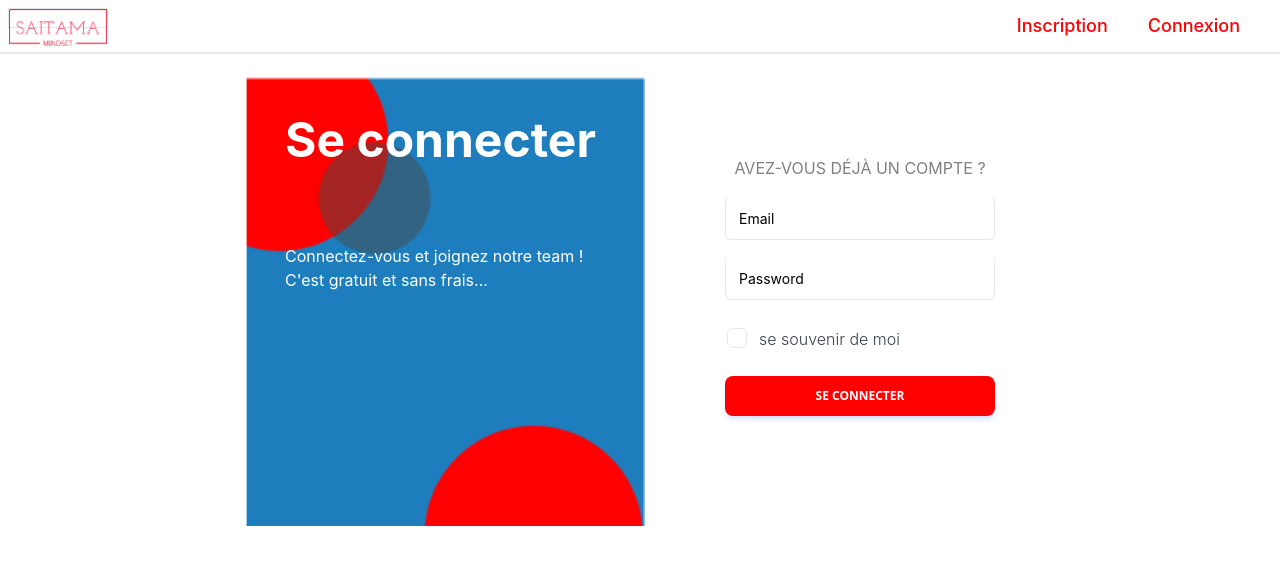
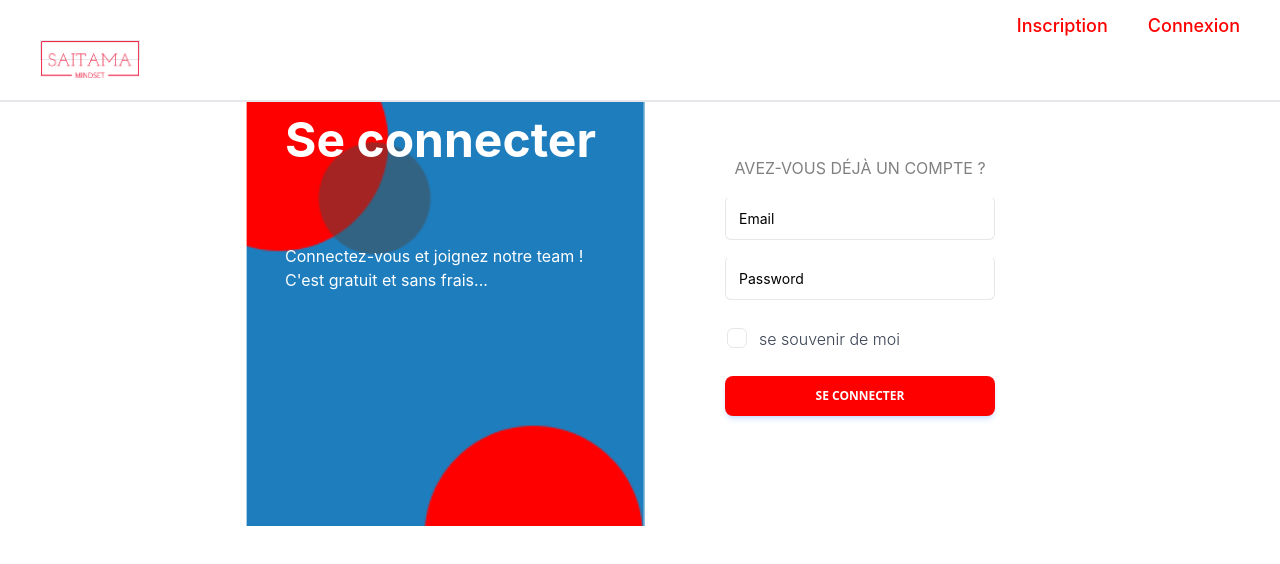
Before and after one commit to Dieumerci-M2/Saitama-minset, a React (Vite) app: page / in a window 1280 px wide. Shown: the top 564 px of the page. Built offline with nearby package versions, Linux system fonts and the light colour scheme.

Commit message:
feat: refactor ui

```diff
--- a/src/components/Navbar.jsx
+++ b/src/components/Navbar.jsx
@@ -4,14 +4,13 @@ import saitama from "../components/img/saitama.png"
 function Navbar() {
   return (
     <div>
-
       <header className='flex flex-row justify-between bg-white border-b-2 border-[gray]-600'>
-              <div className='border w-[100px] h-[20px] m-2'><img src={saitama} alt="Logo"/></div>
+        <div className='border w-[100px] h-[20px] m-10'><img src={saitama} alt="Logo" /></div>
         <div className='flex gap-10
                m-3 cursor-pointer mr-10 font-medium text-lg'
         >
           <span className='text-[red] text-1xl ' id='inscription'>Inscription</span>
-                  <span className='text-[red] text-1xl' id='connexion'>Connexion</span>
+          <span className='text-[red] text-1xl' id='connexion'>Connexion </span>
         </div>
       </header>
 
```
Lines whose indentation alone changed are shown as unchanged.
